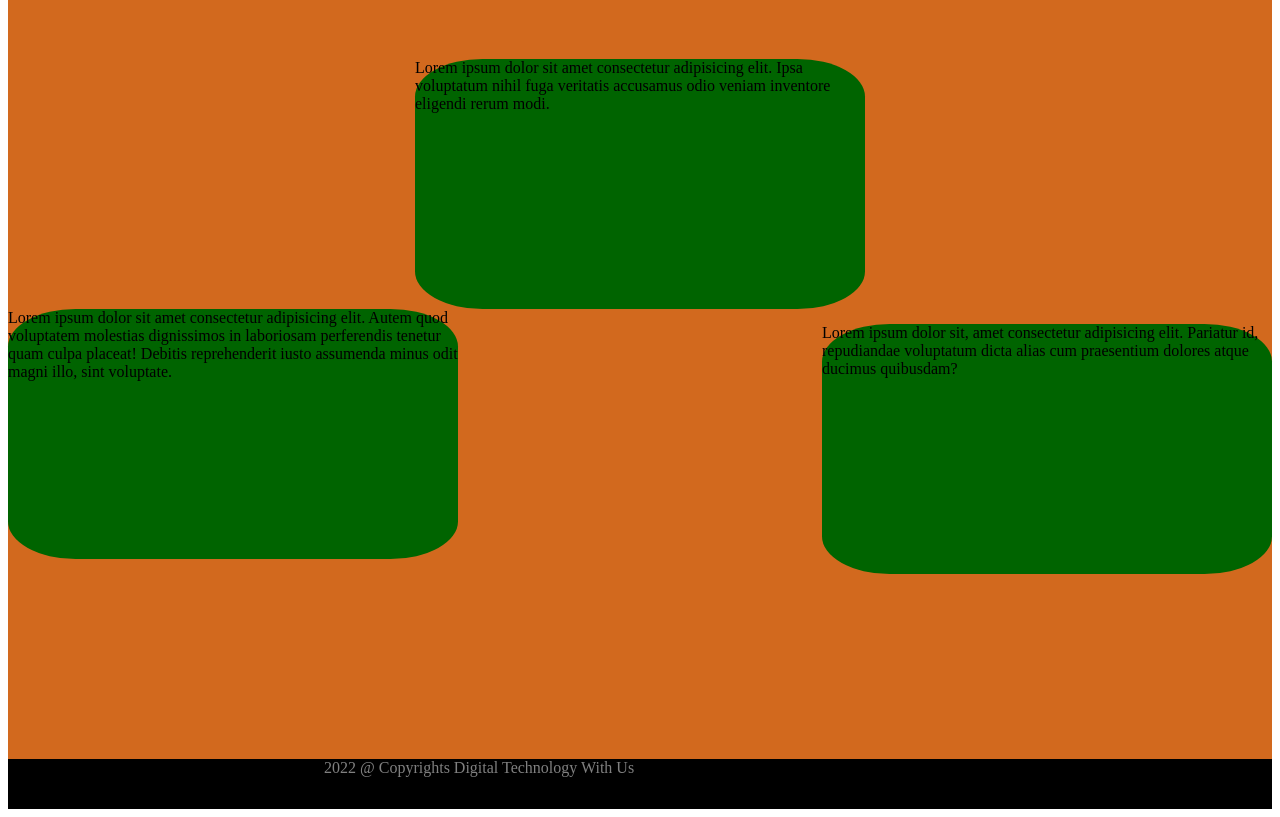
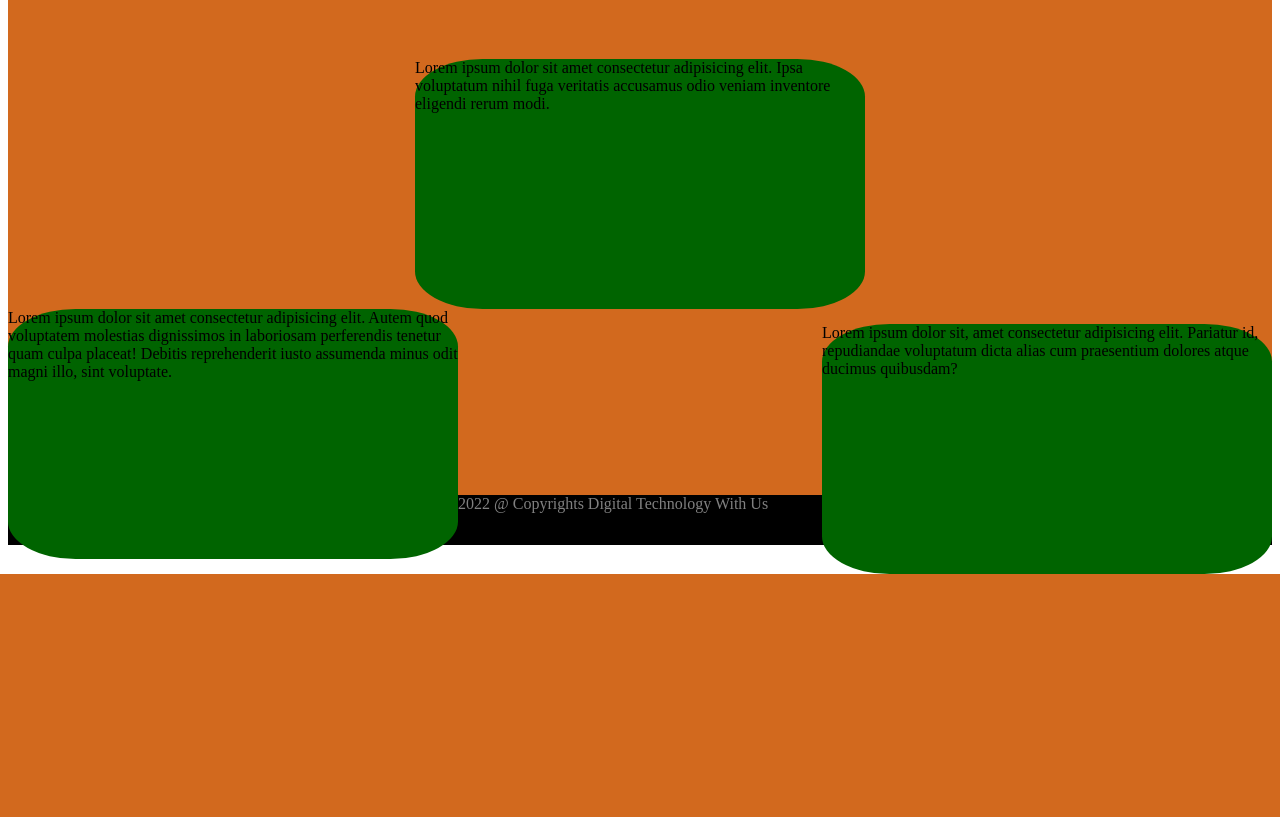
Before and after one commit to webdeveloperQaswarahmad/webdeveloperQaswarahmad.github.io, a PHP site: page /main.html in a window 1280 px wide. Shown: the part 814-1631 px from the top of the page. After the commit the page ends 1388 px from the top, so only its background shows below. Run offline with PHP 8.4, Linux system fonts and the light colour scheme.

Commit message:
again final update
again final update

```diff
--- a/main.css
+++ b/main.css
@@ -79,7 +79,7 @@
 }
 .box3{
     width: 100%;
-    height: 70vh;
+    height: 37vh;
     background-color: chocolate;
     padding-top: 200px;
 }
```
